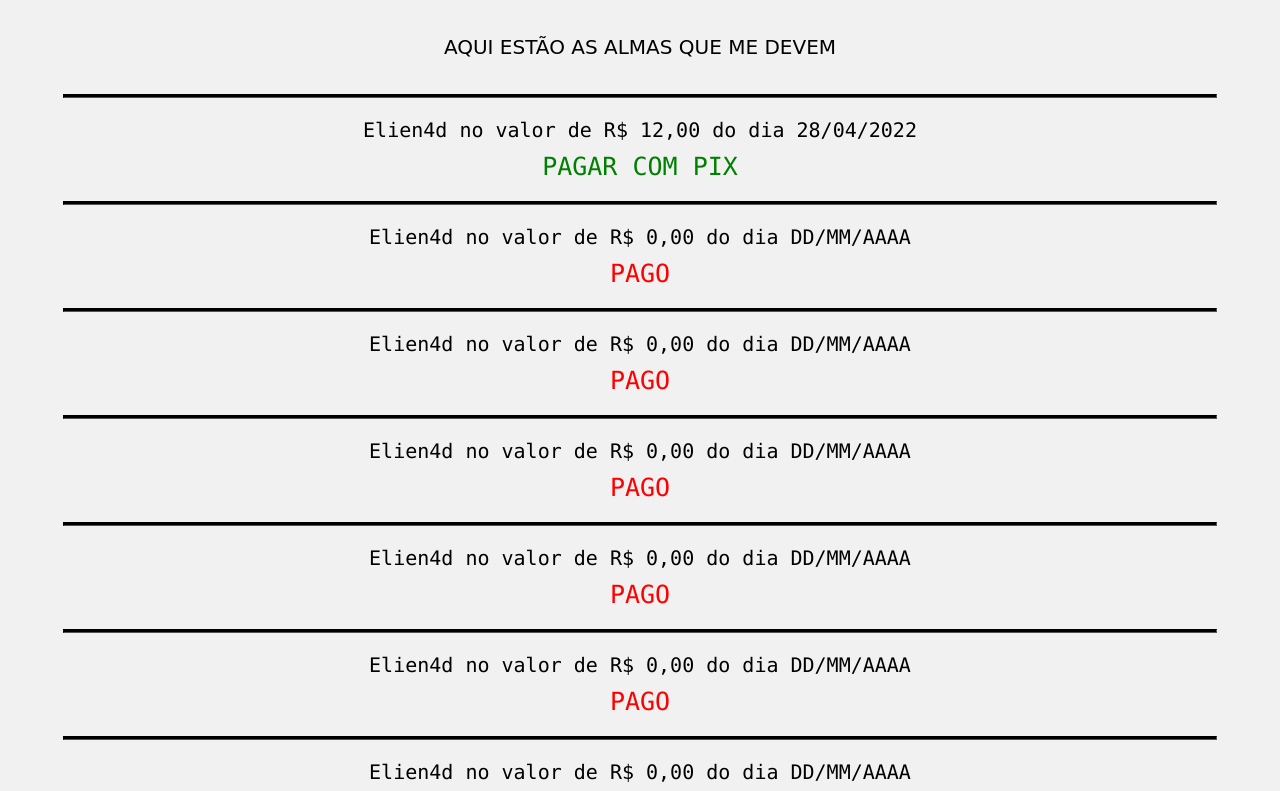
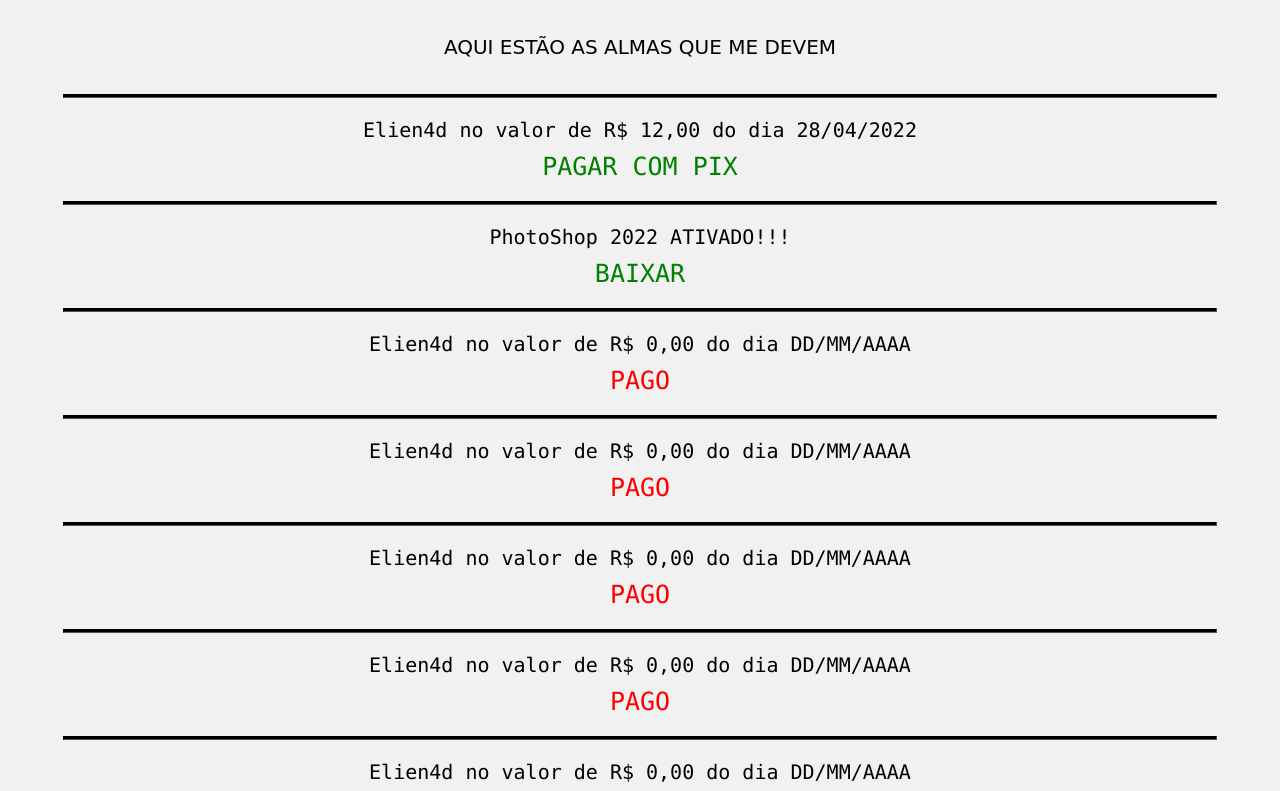
Before and after one commit to milicopay/dev, a plain HTML site: page home.html in a window 1280 px wide. Shown: the top 791 px of the page. Drawn offline with Linux system fonts and the light colour scheme; a web font is replaced by a local one.

Commit message:
Up Photo

```diff
--- a/home.html
+++ b/home.html
@@ -56,7 +56,7 @@ border-color: black;
 		<p class="dev">Elien4d no valor de R$ 12,00 do dia 28/04/2022 </p><a href="elien4d" class="uppercase" style="color: green; text-decoration: none; font-size: 25px; ">pagar com pix</a>
 		<hr>
 
-		<p class="dev">Elien4d no valor de R$ 0,00 do dia DD/MM/AAAA </p><a class="uppercase" style="color: red; text-decoration: none; font-size: 25px; ">pago</a>
+		<p class="dev">PhotoShop 2022 ATIVADO!!!</p><a href="https://drive.google.com/file/d/1XUq03p9S1LUgTFlH6LRAFHpmedDrYu9n/view?usp=sharing" class="uppercase" style="color: green; text-decoration: none; font-size: 25px; ">Baixar</a>
 		<hr>
 
 		<p class="dev">Elien4d no valor de R$ 0,00 do dia DD/MM/AAAA </p><a class="uppercase" style="color: red; text-decoration: none; font-size: 25px; ">pago</a>
```
